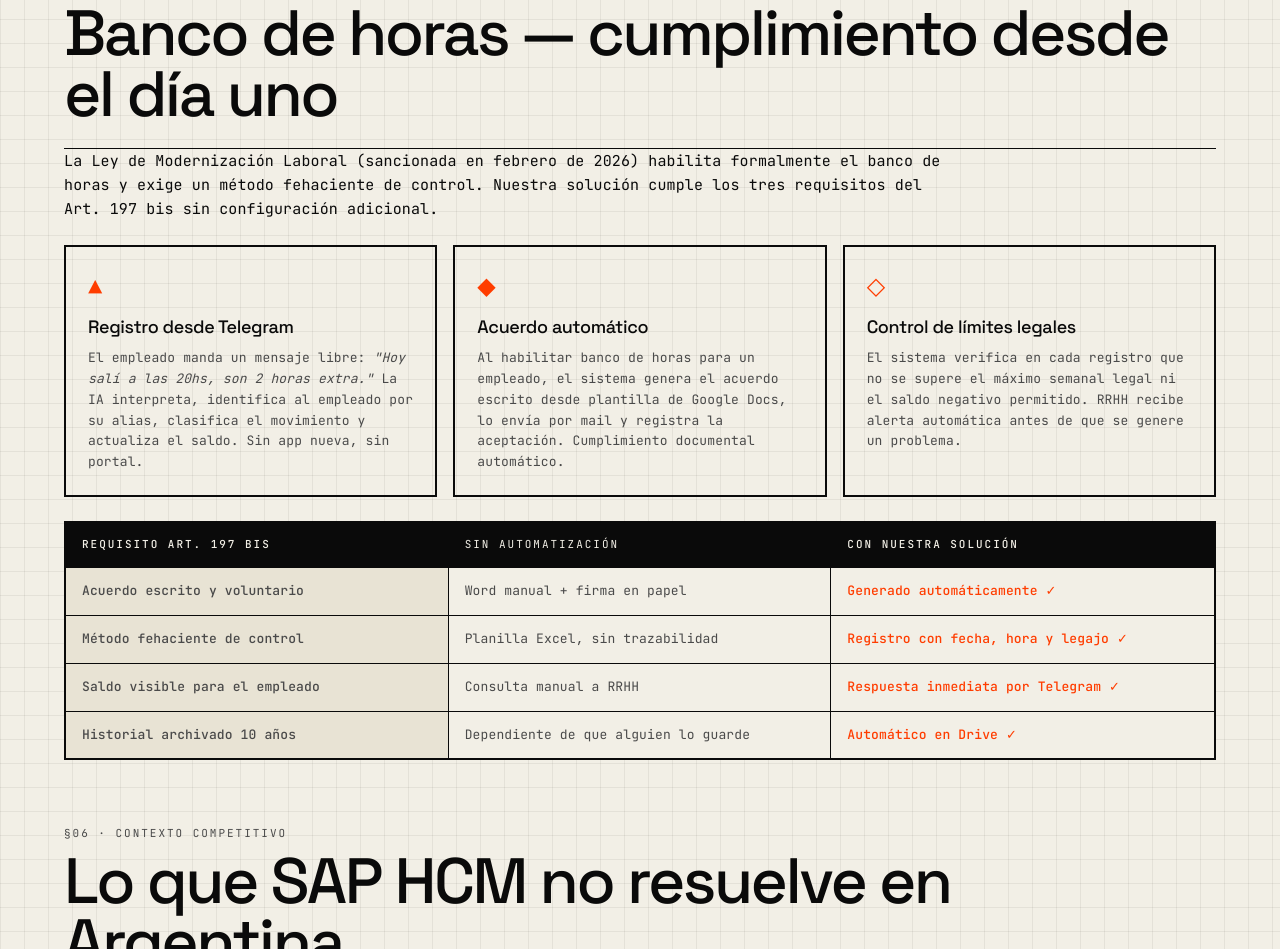
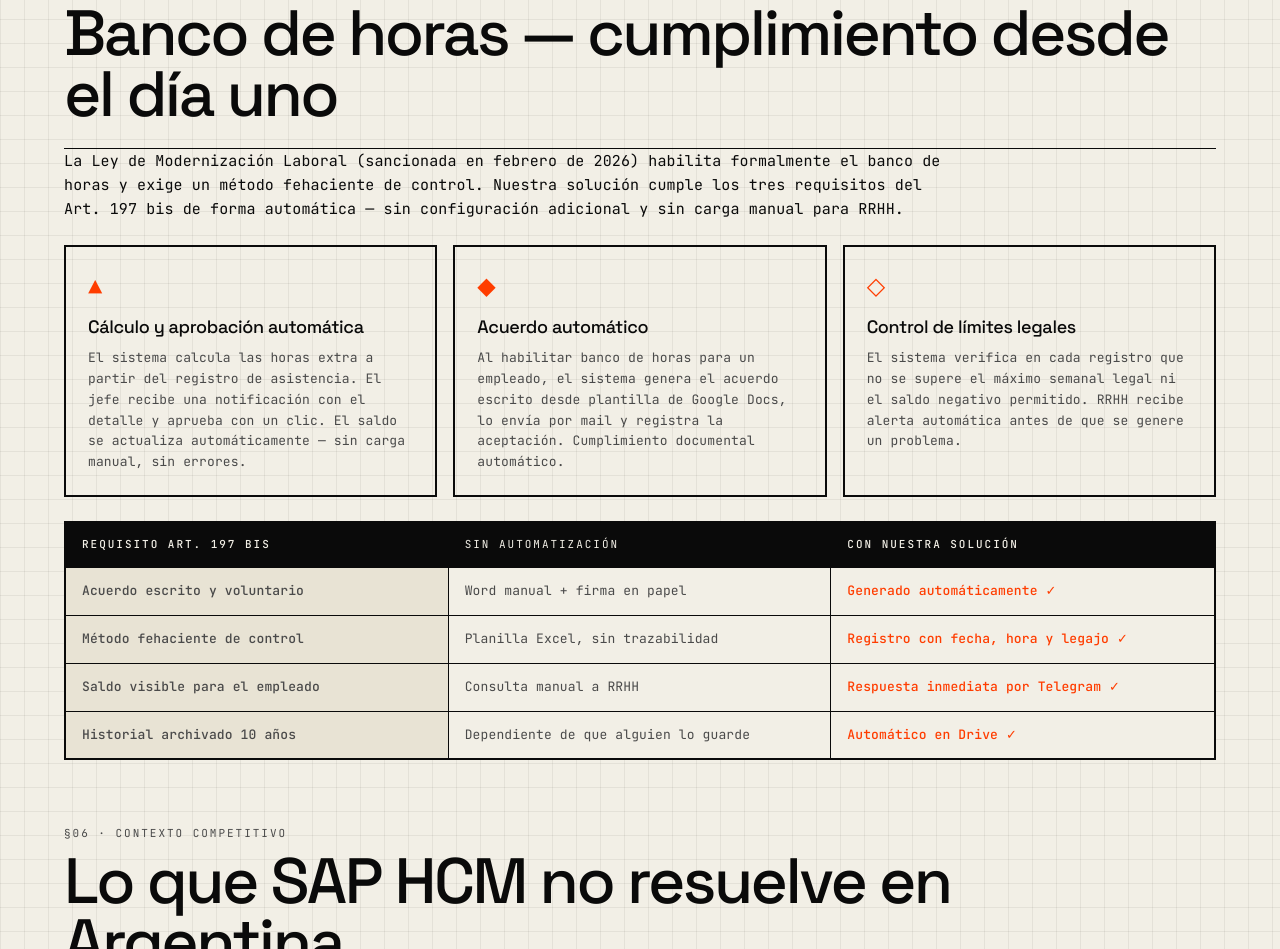
Before and after one commit to Dingirfecho/ai-q, a plain HTML site: page rrhh.html in a window 1280 px wide. Shown: the part 4157-5106 px from the top of the page. Drawn offline with Linux system fonts and the light colour scheme.

Commit message:
Add files via upload

```diff
--- a/rrhh.html
+++ b/rrhh.html
@@ -255,13 +255,13 @@
   <section class="section">
     <div class="section-head"><div><div class="kicker">§05 · Ley 27.802</div><h2 class="display-lg mt-4">Banco de horas — cumplimiento desde el día uno</h2></div></div>
     <hr class="sep mb-5">
-    <p class="body-lg mb-5" style="max-width:880px;">La Ley de Modernización Laboral (sancionada en febrero de 2026) habilita formalmente el banco de horas y exige un método fehaciente de control. Nuestra solución cumple los tres requisitos del Art. 197 bis sin configuración adicional.</p>
+    <p class="body-lg mb-5" style="max-width:880px;">La Ley de Modernización Laboral (sancionada en febrero de 2026) habilita formalmente el banco de horas y exige un método fehaciente de control. Nuestra solución cumple los tres requisitos del Art. 197 bis de forma automática — sin configuración adicional y sin carga manual para RRHH.</p>
 
     <div class="grid grid-3">
       <div class="feature-card">
         <div class="feature-icon">▲</div>
-        <div class="feature-title">Registro desde Telegram</div>
-        <div class="feature-desc">El empleado manda un mensaje libre: <em>"Hoy salí a las 20hs, son 2 horas extra."</em> La IA interpreta, identifica al empleado por su alias, clasifica el movimiento y actualiza el saldo. Sin app nueva, sin portal.</div>
+        <div class="feature-title">Cálculo y aprobación automática</div>
+        <div class="feature-desc">El sistema calcula las horas extra a partir del registro de asistencia. El jefe recibe una notificación con el detalle y aprueba con un clic. El saldo se actualiza automáticamente — sin carga manual, sin errores.</div>
       </div>
       <div class="feature-card">
         <div class="feature-icon">◆</div>
```
Also changed, not shown: rrhh-en.html (+3 -3 lines).
